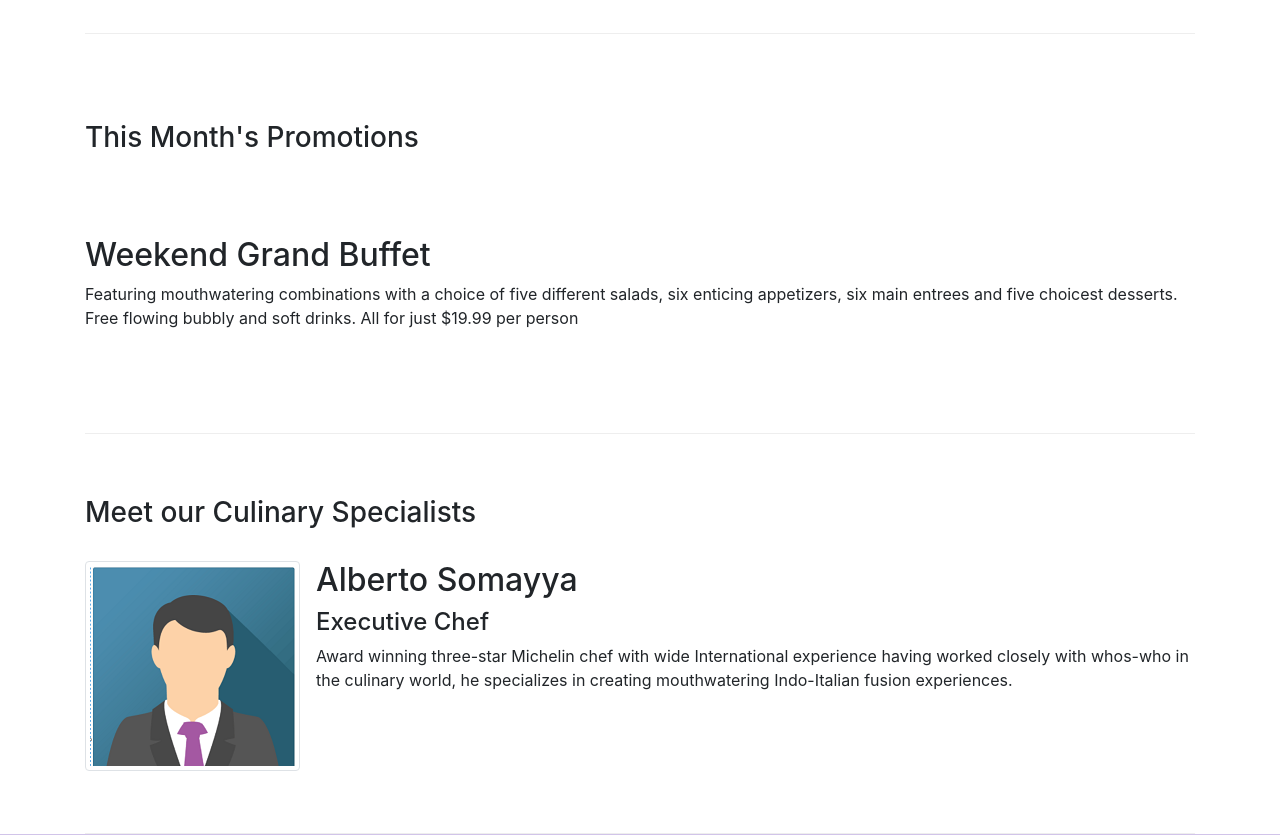
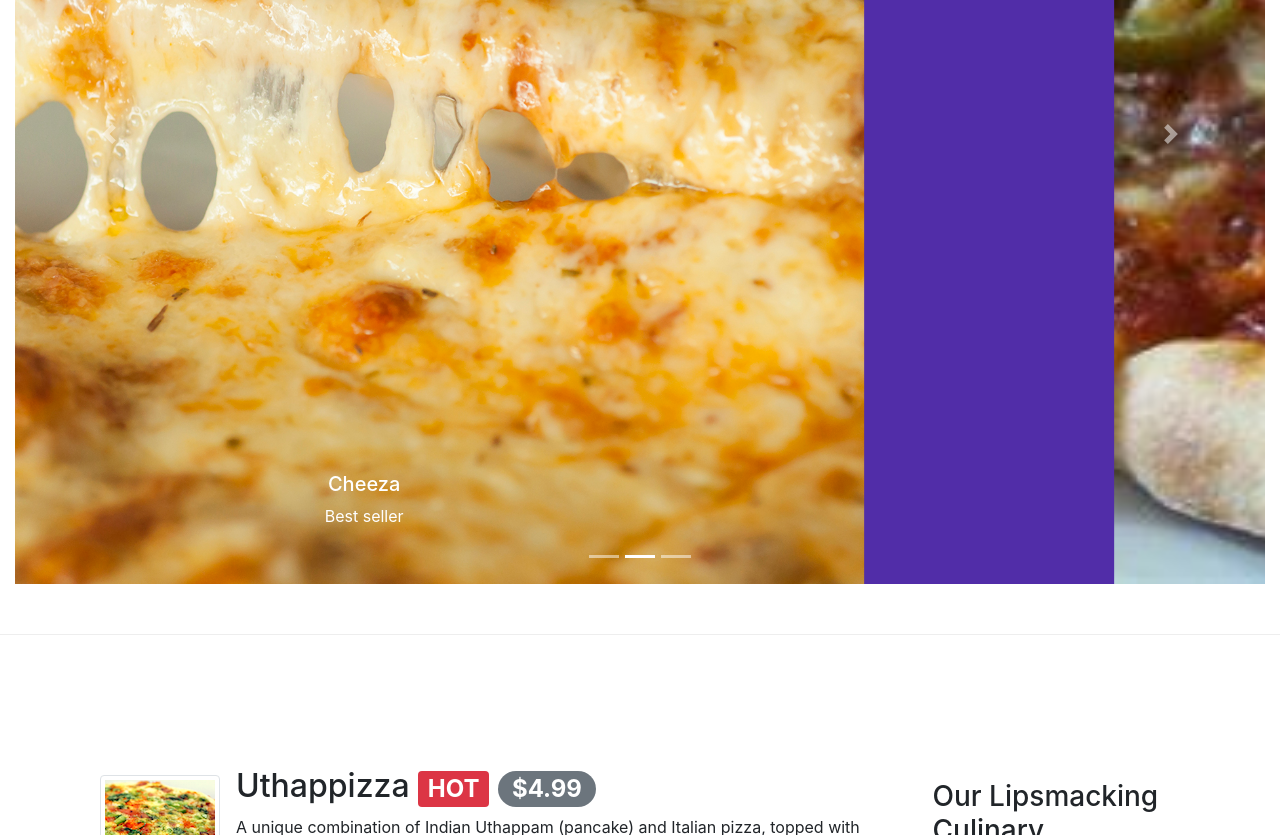
Before and after one commit to Hunganh1305/github-conFusion, a website: page index.html in a window 1280 px wide. Shown: the part 700-1535 px from the top of the page. Drawn offline with nearby package versions, Linux system fonts and the light colour scheme.

Commit message:
Carousel

```diff
--- a/CSS/style.css
+++ b/CSS/style.css
@@ -48,3 +48,19 @@ address {
 .nav-login {
     color: #ddd;
 }
+
+.carousel {
+    background: #512DA8;
+
+}
+
+.carousel-item {
+    height: 900px;
+}
+
+.carousel-item img {
+    min-height: 100%;
+    width: 80%;
+    margin: auto;
+    object-fit: cover;
+}
--- a/index.html
+++ b/index.html
@@ -41,9 +41,7 @@
                 </ul>
             </div>
             <div class="nav-login">
-                <a data-toggle="modal" data-target="#loginModal">
-
-                    Login</a>
+                <a data-toggle="modal" data-target="#loginModal"> Login</a>
             </div>
         </div>
         <div id="loginModal" class="modal fade" role="dialog">
@@ -107,13 +105,54 @@
         </div>
     </header>
 
+    <div>
+        <!-- slide -->
+        <div class="row row-content">
+            <div class="col">
+                <div id="myCarousel" class="carousel slide" data-ride="carousel">
+                    <!-- indicator control -->
+                    <ol class="carousel-indicators">
+                        <li data-target="#myCarousel" data-slide-to="0" class="active"></li>
+                        <li data-target="#myCarousel" data-slide-to="1"></li>
+                        <li data-target="#myCarousel" data-slide-to="2"></li>
+                    </ol>
+                    <div class="carousel-inner">
+                        <div class="carousel-item active">
+                            <img class="d-block" src="img/img1.jpg" alt="First slide">
+                            <div class="carousel-caption d-none d-md-block">
+                                <h5>Cheeza</h5>
+                                <p>Best seller</p>
+                            </div>
+                        </div>
+                        <div class="carousel-item ">
+                            <img class="d-block" src="img/img2.jpg" alt="Second slide">
+                            <div class="carousel-caption d-none d-md-block">
+                                <h5>Premium Pizza</h5>
+                                <p>Must taste</p>
+                            </div>
+                        </div>
+                        <div class="carousel-item ">
+                            <img class="d-block" src="img/img3.jpg" alt="Third slide">
+                            <div class="carousel-caption d-none d-md-block">
+                                <h5>Pizza Wakanda</h5>
+                                <p>The Taste you need</p>
+                            </div>
+                        </div>
+                    </div>
+                    <!-- add prev, next control -->
+                    <a class="carousel-control-prev" href="#myCarousel" role="button" data-slide="prev">
+                        <span class="carousel-control-prev-icon" aria-hidden="true"></span>
+                        <span class="sr-only">Previous</span>
+                    </a>
+                    <a class="carousel-control-next" href="#myCarousel" role="button" data-slide="next">
+                        <span class="carousel-control-next-icon" aria-hidden="true"></span>
+                        <span class="sr-only">Next</span>
+                    </a>
+                </div>
+            </div><!-- end col -->
+        </div>
+    </div>
     <div class="container">
-        <div>
-            <div>
-
-            </div>
-        </div>
-
         <div class="row row-content align-items-center ">
             <div class="col-12 col-sm-4 order-sm-last col-md-3">
                 <h3>Our Lipsmacking Culinary Creations</h3>
@@ -227,6 +266,9 @@
     $(document).ready(function () {
         $('[data-toggle="tooltip"]').tooltip();
     });
+    // $('#myModal').on('shown.bs.modal', function () {
+    //     $('#myInput').trigger('focus')
+    // });
 </script>
 
 </html>
```
